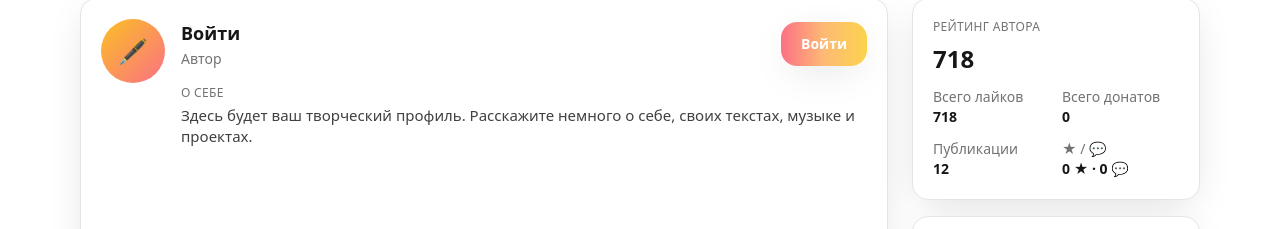
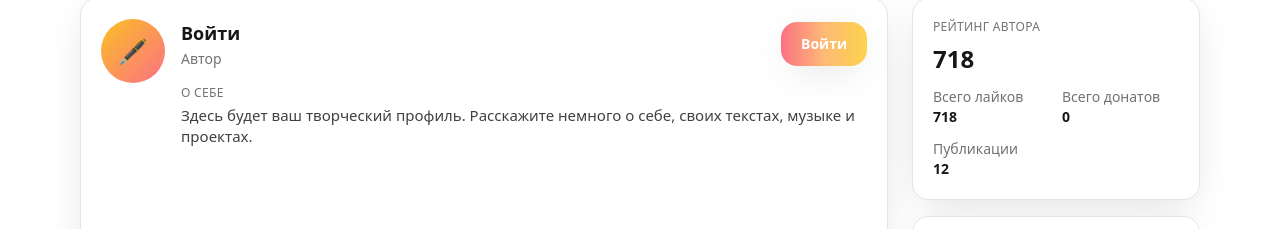
Before and after one commit to r69kjy4r92-droid/wriread, a React (Vite) app: page / in a window 1280 px wide. Both pictures are taken after a click on the button "Профиль". Shown: the part 91-320 px from the top of the page. Built offline with nearby package versions, Linux system fonts and the light colour scheme.

Commit message:
chore: cleanup profile unused comments calc

```diff
--- a/src/components/Profile.tsx
+++ b/src/components/Profile.tsx
@@ -1,4 +1,4 @@
-import React, { useMemo } from "react";
+import React from "react";
 import { CARD, cx, Button, GhostButton, Pill, num } from "./ui";
 import type { WorkItem } from "../data";
 
@@ -48,6 +48,7 @@ export const Profile: React.FC<ProfileProps> = ({
   onEdit,
   onOpen,
   onLike,
+  onEditProfile,
 }) => {
   const authoredWorks = items;
   const postsCount = authoredWorks.length;
@@ -60,19 +61,7 @@ export const Profile: React.FC<ProfileProps> = ({
       ? profileBio
       : t.profileAboutText;
 
-  const totalComments = useMemo(() => {
-    return authoredWorks.reduce((sum, w) => {
-      return sum + (commentCounts[w.id] ?? 0);
-    }, 0);
-  }, [authoredWorks, commentCounts]);
-
   const balance = stats.totalDonations;
-  const totalFavorites = favorites.length;
-
-  const onEditProfile = () => {
-  console.log("Edit profile clicked");
-  // сюда потом повесим модалку редактирования
-};
 
   return (
     <section className="max-w-6xl mx-auto px-3 sm:px-4 py-6 sm:py-8">
@@ -198,18 +187,14 @@ export const Profile: React.FC<ProfileProps> = ({
             <div className="text-xs font-medium text-neutral-500 dark:text-neutral-400 uppercase tracking-wide">
               {t.authorRating}
             </div>
-            <div className="mt-2 text-2xl font-bold">
-              {num(ratingScore)}
-            </div>
+            <div className="mt-2 text-2xl font-bold">{num(ratingScore)}</div>
 
             <div className="mt-3 grid grid-cols-2 gap-3 text-xs sm:text-sm">
               <div>
                 <div className="text-neutral-500 dark:text-neutral-400">
                   {t.totalLikes}
                 </div>
-                <div className="font-semibold">
-                  {num(stats.totalLikes)}
-                </div>
+                <div className="font-semibold">{num(stats.totalLikes)}</div>
               </div>
               <div>
                 <div className="text-neutral-500 dark:text-neutral-400">
@@ -224,14 +209,6 @@ export const Profile: React.FC<ProfileProps> = ({
                   {t.posts}
                 </div>
                 <div className="font-semibold">{postsCount}</div>
-              </div>
-              <div>
-                <div className="text-neutral-500 dark:text-neutral-400">
-                  ★ / 💬
-                </div>
-                <div className="font-semibold">
-                  {num(totalFavorites)} ★ · {num(totalComments)} 💬
-                </div>
               </div>
             </div>
           </div>
@@ -322,9 +299,7 @@ export const Profile: React.FC<ProfileProps> = ({
                             >
                               {isLiked ? "❤" : "♡"}
                             </span>
-                            <span className="text-xs">
-                              {num(w.likes)}
-                            </span>
+                            <span className="text-xs">{num(w.likes)}</span>
                           </button>
                         </Pill>
 
```
